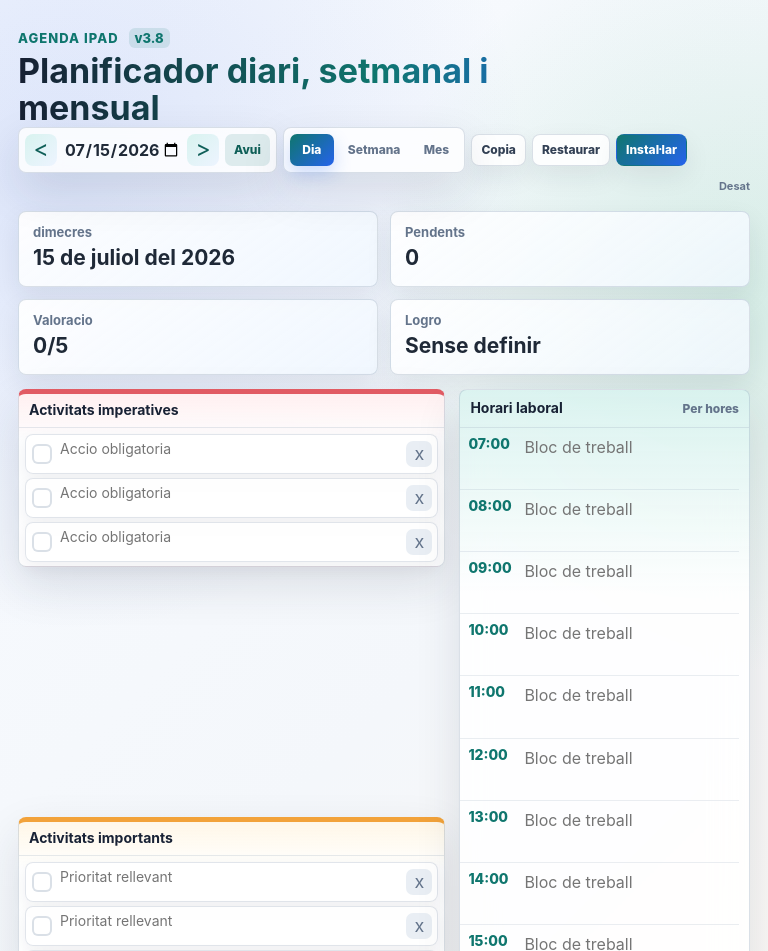
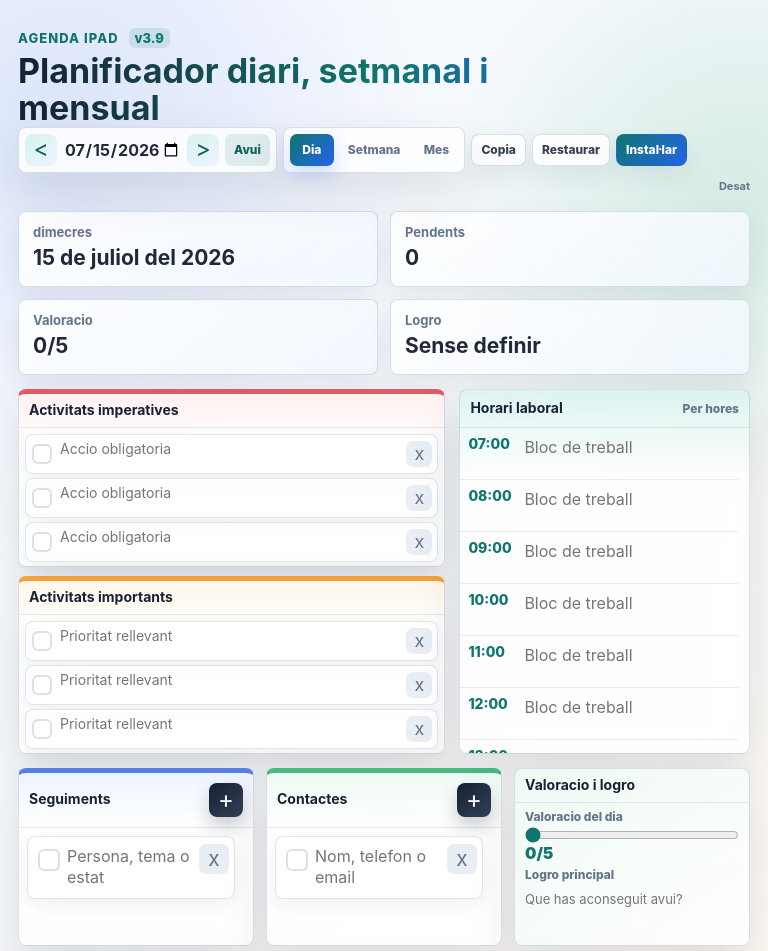
Before and after one commit to k4nb5tk4nd-ship-it/Agenda_ipad, a website: page index.html in a window 768 px wide. Shown: the top 951 px of the page. Drawn offline with Linux system fonts and the light colour scheme.

Commit message:
Add files via upload

```diff
--- a/index.html
+++ b/index.html
@@ -16,7 +16,7 @@
     <main class="app-shell">
       <header class="topbar">
         <section class="identity" aria-label="Capcalera">
-          <p class="eyebrow">Agenda iPad <span class="version-badge">v3.8</span></p>
+          <p class="eyebrow">Agenda iPad <span class="version-badge">v3.9</span></p>
           <h1>Planificador diari, setmanal i mensual</h1>
         </section>
         <section class="controls" aria-label="Controls de planificacio">
--- a/package.json
+++ b/package.json
@@ -1,6 +1,6 @@
 {
   "name": "agenda-ipad",
-  "version": "3.8.0",
+  "version": "3.9.0",
   "private": true,
   "description": "Agenda diaria, setmanal i mensual per a iPad",
   "scripts": {
--- a/service-worker.js
+++ b/service-worker.js
@@ -1,4 +1,4 @@
-var CACHE_NAME = "agenda-ipad-v3-8";
+var CACHE_NAME = "agenda-ipad-v3-9";
 var APP_FILES = [
   "./",
   "./index.html",
--- a/styles.css
+++ b/styles.css
@@ -1060,6 +1060,13 @@ button {
     gap: 9px;
   }
 
+  .schedule-board {
+    height: 365px;
+    min-height: 365px;
+    max-height: 365px;
+    align-self: start;
+  }
+
   .priority-board .column-panel {
     height: 178px;
     min-height: 178px;
@@ -1178,14 +1185,21 @@ button {
   }
 
   .schedule-slot {
+    flex: 0 0 52px;
     grid-template-columns: 48px minmax(0, 1fr);
+    height: 52px;
     min-height: 52px;
     gap: 6px;
     padding: 7px 8px;
   }
 
   .schedule-list {
+    height: 0;
+    min-height: 0;
+    max-height: none;
+    flex: 1 1 0;
     overflow-y: scroll;
+    overflow-x: hidden;
     overscroll-behavior: contain;
     scrollbar-color: rgba(15, 118, 110, 0.62) rgba(216, 243, 239, 0.72);
     scrollbar-gutter: stable;
```
